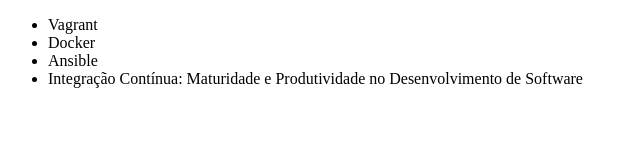
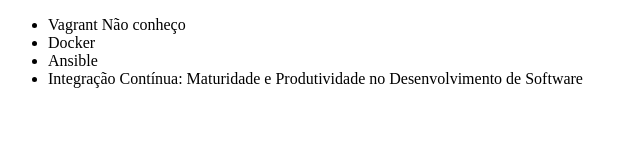
Before and after one commit to GustavoHenriqueSchneider/CursoAlura-Git_GitHub, a plain HTML site: page index.html in a window 1280 px wide. Shown: the whole page, without its empty margins (0-640 px from the left). Drawn offline with Linux system fonts and the light colour scheme.

Commit message:
Correção curso de Vagrant

```diff
--- a/index.html
+++ b/index.html
@@ -6,7 +6,7 @@
 </head>
 <body>
     <ul>
-        <li>Vagrant</li>
+        <li>Vagrant Não conheço</li>
         <li>Docker</li>
         <li>Ansible</li>
         <li>Integração Contínua: Maturidade e Produtividade no Desenvolvimento de Software</li>
```
